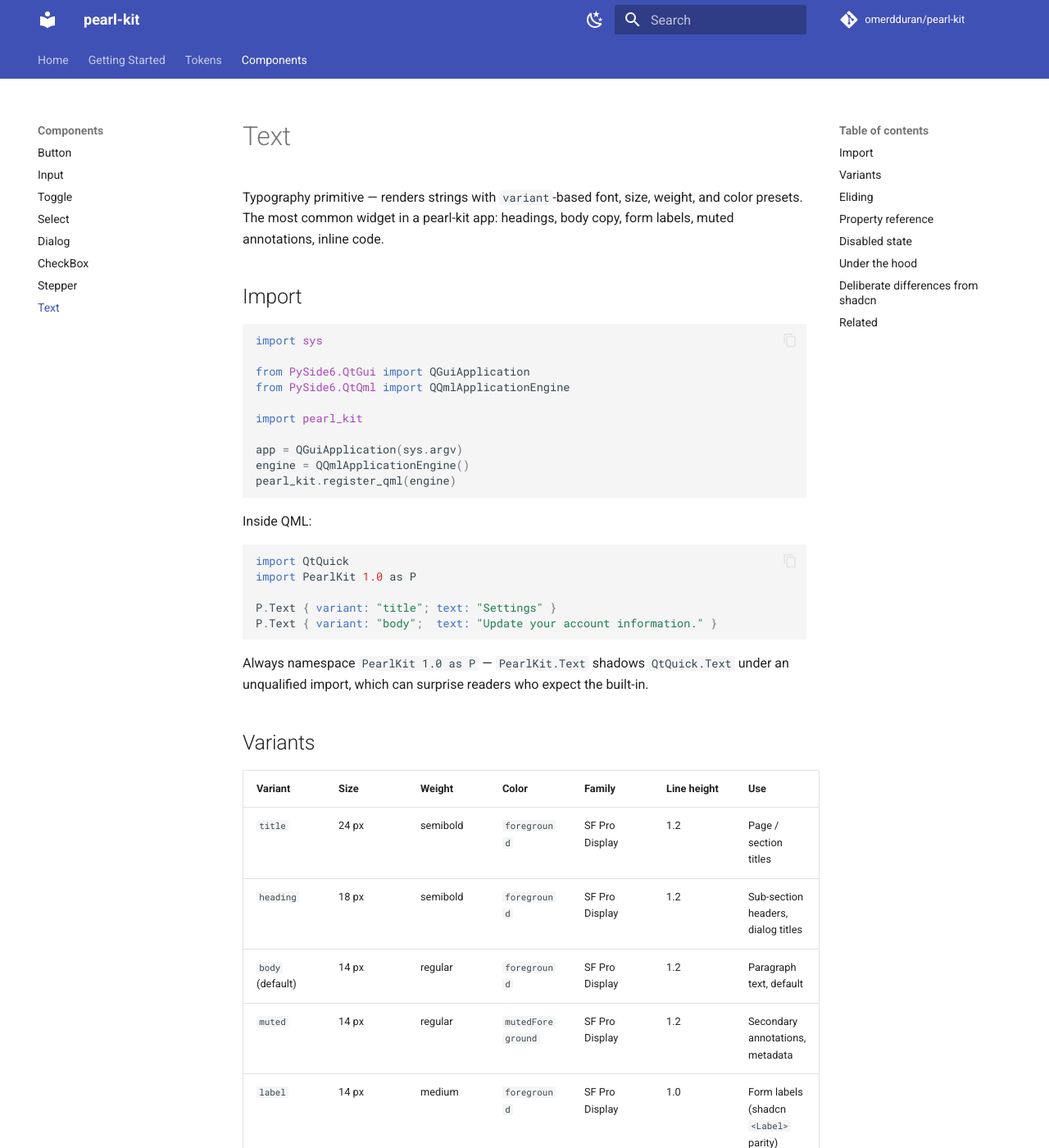
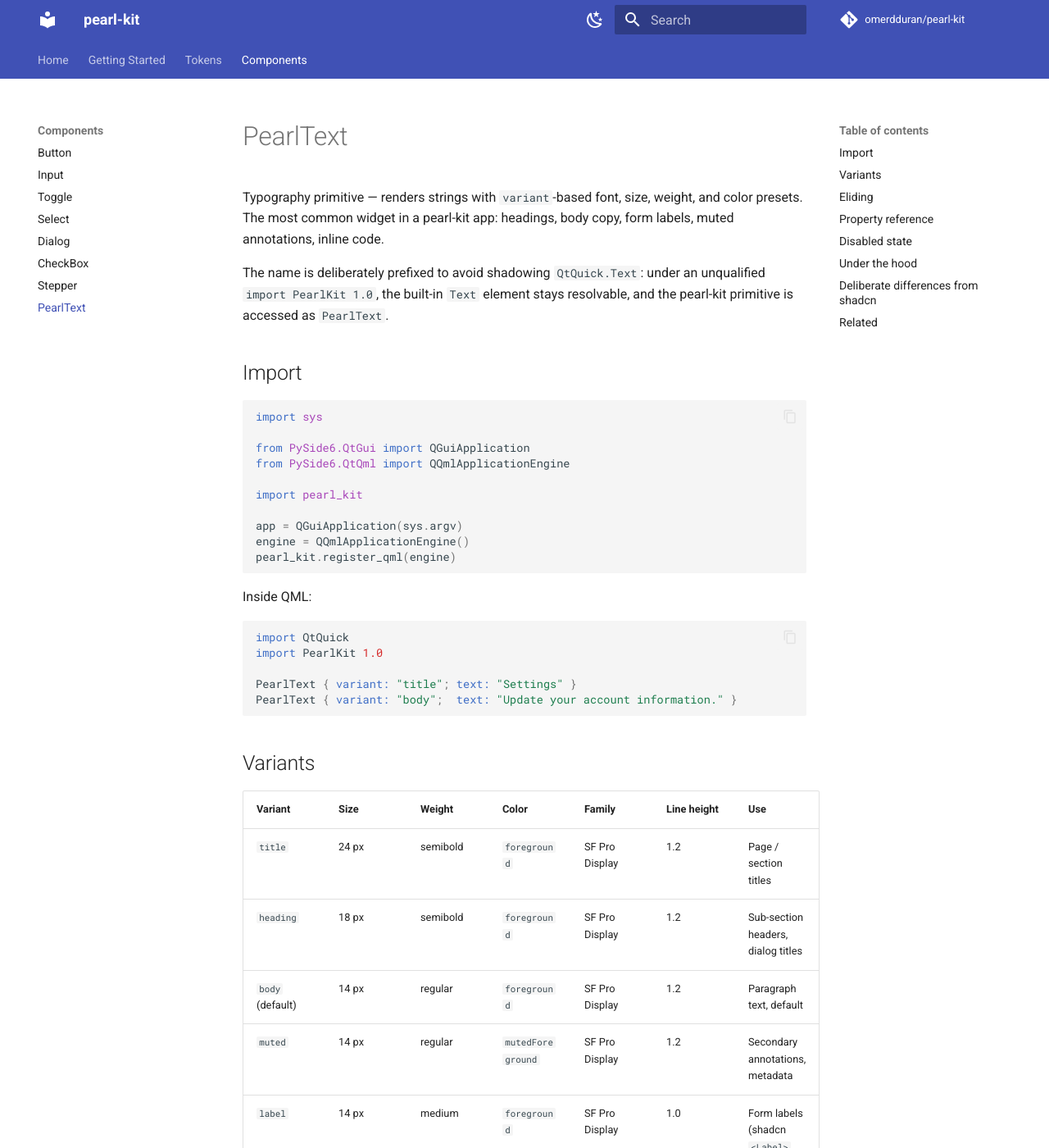
Before and after one commit to omerdduran/pearl-kit, an MkDocs documentation site: the page built from docs/components/pearl-text.md, in a window 1280 px wide and 1400 px high. Shown: the whole window at 82% size. Built offline with MkDocs 1.6.1 and Material for MkDocs 9.7.7, drawn with Linux system fonts in a browser that asks for light colours; comment, search, counter and statistics services are not loaded; some of the changed text lies outside the part shown.

Commit message:
refactor!: rename Text to PearlText and internal PearlText to PearlBaseText

````diff
--- a/docs/components/text.md
+++ b/docs/components/pearl-text.md
@@ -1,6 +1,8 @@
-# Text
+# PearlText
 
 Typography primitive — renders strings with `variant`-based font, size, weight, and color presets. The most common widget in a pearl-kit app: headings, body copy, form labels, muted annotations, inline code.
+
+The name is deliberately prefixed to avoid shadowing `QtQuick.Text`: under an unqualified `import PearlKit 1.0`, the built-in `Text` element stays resolvable, and the pearl-kit primitive is accessed as `PearlText`.
 
 ## Import
 
@@ -21,13 +23,11 @@ Inside QML:
 
 ```qml
 import QtQuick
-import PearlKit 1.0 as P
+import PearlKit 1.0
 
-P.Text { variant: "title"; text: "Settings" }
-P.Text { variant: "body";  text: "Update your account information." }
+PearlText { variant: "title"; text: "Settings" }
+PearlText { variant: "body";  text: "Update your account information." }
 ```
-
-Always namespace `PearlKit 1.0 as P` — `PearlKit.Text` shadows `QtQuick.Text` under an unqualified import, which can surprise readers who expect the built-in.
 
 ## Variants
 
@@ -42,21 +42,21 @@ Always namespace `PearlKit 1.0 as P` — `PearlKit.Text` shadows `QtQuick.Text`
 | `mono` | 14 px | regular | `foreground` | SF Mono | 1.2 | Monospace, default foreground |
 
 ```qml
-P.Text { variant: "title";   text: "Settings" }
-P.Text { variant: "heading"; text: "Notifications" }
-P.Text { variant: "body";    text: "Receive updates when your plan completes." }
-P.Text { variant: "muted";   text: "32 items" }
-P.Text { variant: "label";   text: "Email" }
-P.Text { variant: "code";    text: "/usr/local/bin/dali" }
-P.Text { variant: "mono";    text: "42" }
+PearlText { variant: "title";   text: "Settings" }
+PearlText { variant: "heading"; text: "Notifications" }
+PearlText { variant: "body";    text: "Receive updates when your plan completes." }
+PearlText { variant: "muted";   text: "32 items" }
+PearlText { variant: "label";   text: "Email" }
+PearlText { variant: "code";    text: "/usr/local/bin/dali" }
+PearlText { variant: "mono";    text: "42" }
 ```
 
 ## Eliding
 
-`Text` inherits from `QtQuick.Text`, so every elide and wrap property is available. Set an explicit `width` to trigger eliding.
+`PearlText` inherits from `QtQuick.Text`, so every elide and wrap property is available. Set an explicit `width` to trigger eliding.
 
 ```qml
-P.Text {
+PearlText {
     text: "a very long title that will elide at the end"
     width: 160
     elide: Text.ElideRight
@@ -83,23 +83,23 @@ Every other property on `QtQuick.Text` — `horizontalAlignment`, `maximumLineCo
 
 ## Under the hood
 
-`Text` is a pure `QtQuick.Text` Item — no `Rectangle` wrapper, no `QtQuick.Templates` base. This keeps it cheap (`~100+ call sites` means it shows up everywhere) and makes every native Text property available without re-plumbing.
+`PearlText` is a pure `QtQuick.Text` Item — no `Rectangle` wrapper, no `QtQuick.Templates` base. This keeps it cheap (`~100+ call sites` means it shows up everywhere) and makes every native Text property available without re-plumbing.
 
 The variant-driven properties (`font.family`, `font.pixelSize`, `font.weight`, `color`, `lineHeight`) are computed by private `_pxSize`, `_weight`, `_color`, `_family` resolvers that switch on `variant`. Every value comes from `Tokens.font.*` or `Tokens.foreground` / `Tokens.mutedForeground` — no hardcoded hex or magic numbers.
 
-`renderType: Text.NativeRendering` matches the pearl-kit `internal/PearlText.qml` atom for crisp rendering on Retina displays. `antialiasing: true` explicit — Qt's default flips between versions.
+`renderType: Text.NativeRendering` matches the pearl-kit `internal/PearlBaseText.qml` atom for crisp rendering on Retina displays. `antialiasing: true` explicit — Qt's default flips between versions.
 
 ## Deliberate differences from shadcn
 
-shadcn has `Label` as a separate form-label primitive and documents typography via Tailwind classes rather than a component. Pearl-kit unifies both concerns into a single `Text` with variants:
+shadcn has `Label` as a separate form-label primitive and documents typography via Tailwind classes rather than a component. Pearl-kit unifies both concerns into a single `PearlText` with variants:
 
 1. **Single component, not Label + typography classes.** shadcn exports `<Label>` (`text-sm leading-none font-medium`) as its own React component. In pearl-kit, that's `variant: "label"`.
-2. **`code` variant has no background chip.** shadcn's `<code>` pattern in typography docs uses `bg-muted px-[0.3rem] py-[0.2rem]`. A pure `Text` Item can't render a background. If you need a visible chip, wrap the `Text` in a `Rectangle { color: Tokens.muted; radius: 4; ... }`.
+2. **`code` variant has no background chip.** shadcn's `<code>` pattern in typography docs uses `bg-muted px-[0.3rem] py-[0.2rem]`. A pure `Text` Item can't render a background. If you need a visible chip, wrap the `PearlText` in a `Rectangle { color: Tokens.muted; radius: 4; ... }`.
 3. **`mono` variant is pearl-kit-specific.** shadcn doesn't distinguish "mono" from "code" — both are rendered the same. Pearl-kit splits: `code` is mono + muted (documentation flavor), `mono` is mono + foreground (data display flavor).
-4. **No shadcn typography `h1..h4` / `lead` / `large` / `small` variants.** Not shipped — rewritable via `font.pixelSize` and `font.weight` on any `Text` instance. Revisit if DALI demand surfaces.
+4. **No shadcn typography `h1..h4` / `lead` / `large` / `small` variants.** Not shipped — rewritable via `font.pixelSize` and `font.weight` on any `PearlText` instance. Revisit if DALI demand surfaces.
 
 ## Related
 
-- [Input](input.md) — pair `Text { variant: "label" }` with an Input for form fields
+- [Input](input.md) — pair `PearlText { variant: "label" }` with an Input for form fields
 - [Button](button.md) — Button's label is already internally styled; pass `text:`
-- [CheckBox](checkbox.md) — pair with `Text` label via `Row` + `MouseArea`
+- [CheckBox](checkbox.md) — pair with `PearlText` label via `Row` + `MouseArea`
--- a/mkdocs.yml
+++ b/mkdocs.yml
@@ -40,7 +40,7 @@ nav:
       - Dialog: components/dialog.md
       - CheckBox: components/checkbox.md
       - Stepper: components/stepper.md
-      - Text: components/text.md
+      - PearlText: components/pearl-text.md
 
 markdown_extensions:
   - admonition
````
Also changed, not shown: CHANGELOG.md (+2 -2 lines), README.md (+4 -4 lines), docs/components/button.md (+1 -1 lines), docs/components/checkbox.md (+3 -5 lines), docs/components/select.md (+1 -1 lines), docs/index.md (+1 -1 lines), 13 other files.
